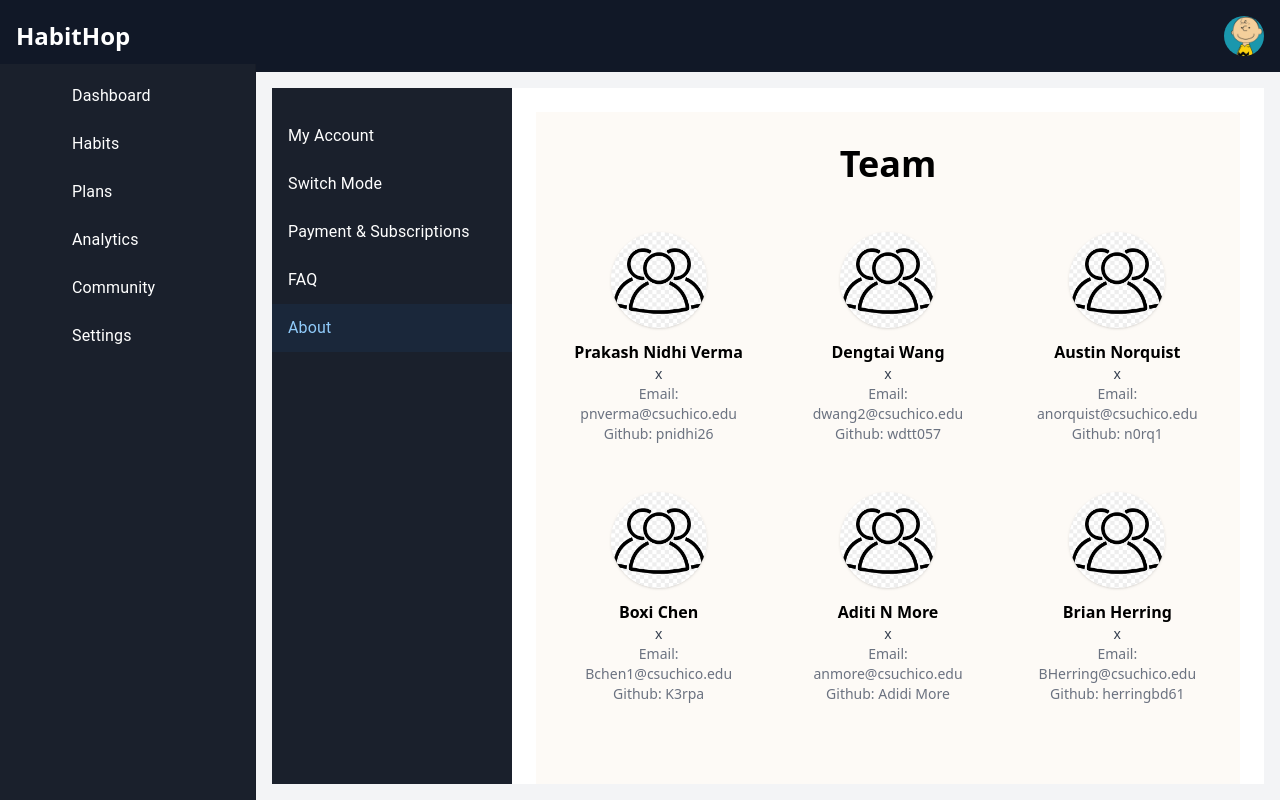
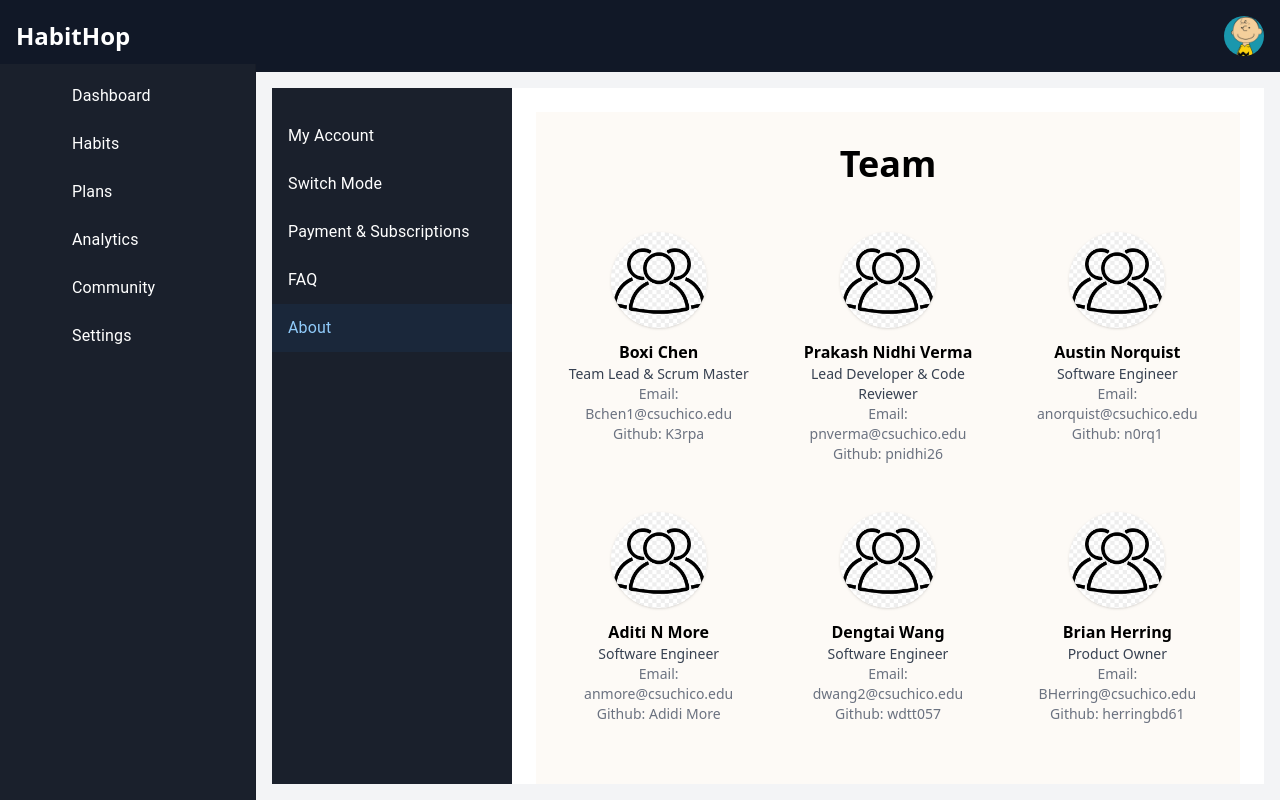
Before and after one commit to pnidhi26/habit-hop, a React (Create React App) app: page /settings/about in a window 1280 px wide. Built offline with nearby package versions, Linux system fonts and the light colour scheme; some icons are missing.

Commit message:
update about page

```diff
--- a/src/pages/settings/about.jsx
+++ b/src/pages/settings/about.jsx
@@ -9,43 +9,43 @@
 
 const teamMembers = [
   {
-    name: 'Prakash Nidhi Verma',
-    role: 'x',
-    email: 'pnverma@csuchico.edu',
-    G_id: 'pnidhi26',
+    name: 'Boxi Chen',
+    role: 'Team Lead & Scrum Master',
+    email: 'Bchen1@csuchico.edu',
+    G_id: 'K3rpa',
     avatar: avatar1
   },
   {
-    name: 'Dengtai Wang',
-    role: 'x',
-    email: 'dwang2@csuchico.edu',
-    G_id: 'wdtt057',
+    name: 'Prakash Nidhi Verma',
+    role: 'Lead Developer & Code Reviewer',
+    email: 'pnverma@csuchico.edu',
+    G_id: 'pnidhi26',
     avatar: avatar2
   },
   {
     name: 'Austin Norquist',
-    role: 'x',
+    role: 'Software Engineer',
     email: 'anorquist@csuchico.edu',
     G_id: 'n0rq1',
     avatar: avatar3
   },
   {
-    name: 'Boxi Chen',
-    role: 'x',
-    email: 'Bchen1@csuchico.edu',
-    G_id: 'K3rpa',
+    name: 'Aditi N More',
+    role: 'Software Engineer',
+    email: 'anmore@csuchico.edu',
+    G_id: 'Adidi More',
     avatar: avatar4
   },
   {
-    name: 'Aditi N More',
-    role: 'x',
-    email: 'anmore@csuchico.edu',
-    G_id: 'Adidi More',
+    name: 'Dengtai Wang',
+    role: 'Software Engineer',
+    email: 'dwang2@csuchico.edu',
+    G_id: 'wdtt057',
     avatar: avatar5
   },
   {
     name: 'Brian Herring',
-    role: 'x',
+    role: 'Product Owner',
     email: 'BHerring@csuchico.edu',
     G_id: 'herringbd61',
     avatar: avatar6
@@ -85,14 +85,30 @@
             />
           </div>
           <div className="w-[65%]">
-            <h2 className="text-3xl font-bold mb-4">Philosophy</h2>
+            <h2 className="text-3xl font-bold mb-4">About HabitHop</h2>
             <blockquote className="text-lg italic text-green-800 border-l-4 pl-4 border-green-600 mb-4">
-              "Food Studio is about sharing stories of people that believe in good and honest food."
+              "HabitHop is about helping people design the life they want — one habit at a time."
             </blockquote>
+            <p className="text-gray-700 mb-4">
+              At HabitHop, we believe that great habits create great lives. Our mission is to empower individuals to build, schedule, and track their daily routines in a way that's structured, motivating, and enjoyable.
+            </p>
+            <p className="text-gray-700 mb-4">
+              Whether you're a seasoned productivity enthusiast or just beginning your habit journey, HabitHop offers a supportive environment where routines become rituals — and consistency becomes second nature.
+            </p>
+            <ul className="list-disc list-inside text-gray-700 mb-4 space-y-1">
+              <li>A smooth onboarding experience with easy account creation and login</li>
+              <li>A curated library of 12+ meaningful habits with images and descriptions</li>
+              <li>Tools to create custom habits, privately or publicly shared</li>
+              <li>A flexible weekly planner using a repeating 7-day template</li>
+              <li>Daily scheduling across morning, midday, and evening blocks</li>
+              <li>Support for scheduling the same habit multiple times per day</li>
+              <li>Detailed tracking of time spent per task and weekly completion</li>
+              <li>Charts showing habit trends across up to 52 weeks</li>
+              <li>A motivational leaderboard and a community sharing space</li>
+              <li>FAQ and Switch Bar to personalize the user experience</li>
+            </ul>
             <p className="text-gray-700">
-              With good and honest food we mean food that both tastes good, has a positive impact on our health,
-              food that’s responsibly produced, food that’s a result of plants and animals being treated well,
-              and food that inspires us.
+              With HabitHop, every day becomes a fresh opportunity to show up for yourself.
             </p>
           </div>
         </div>
```
